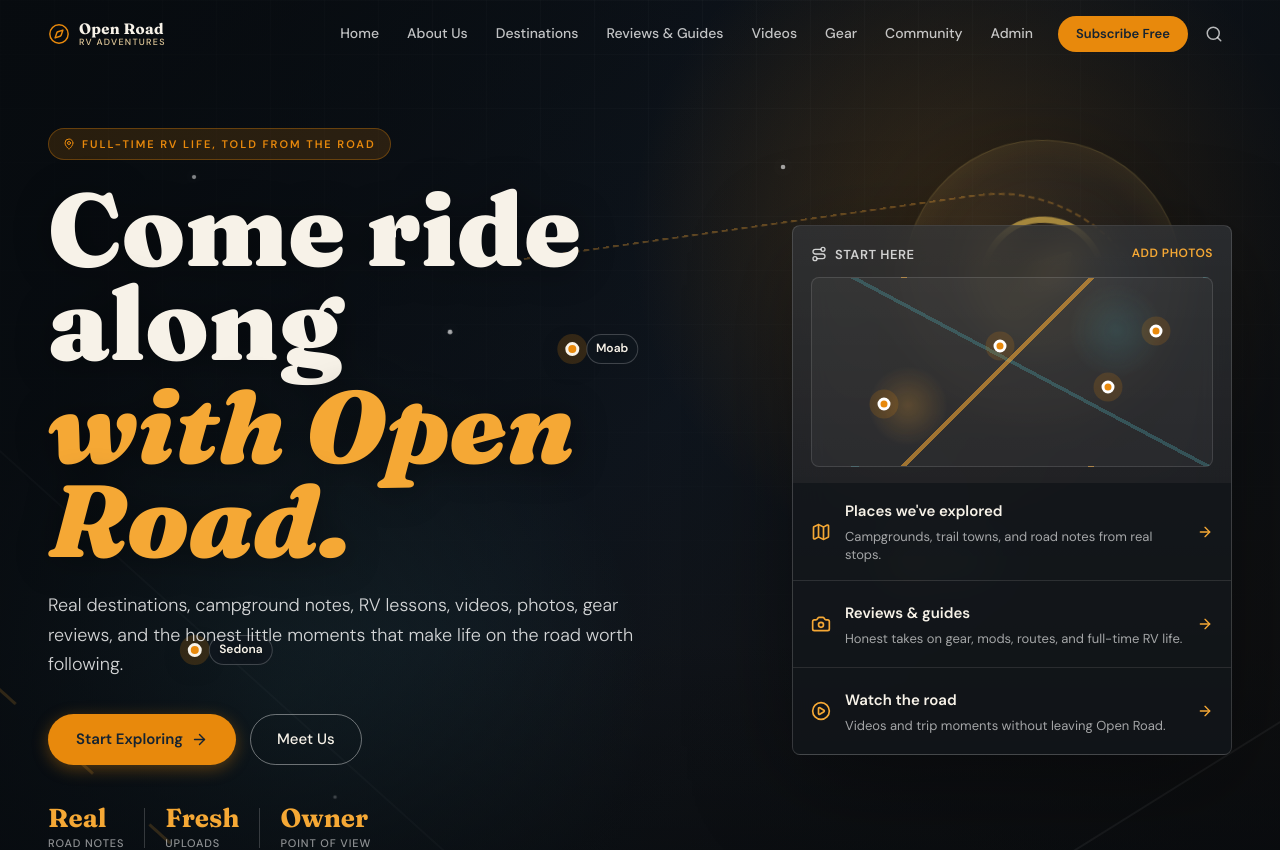
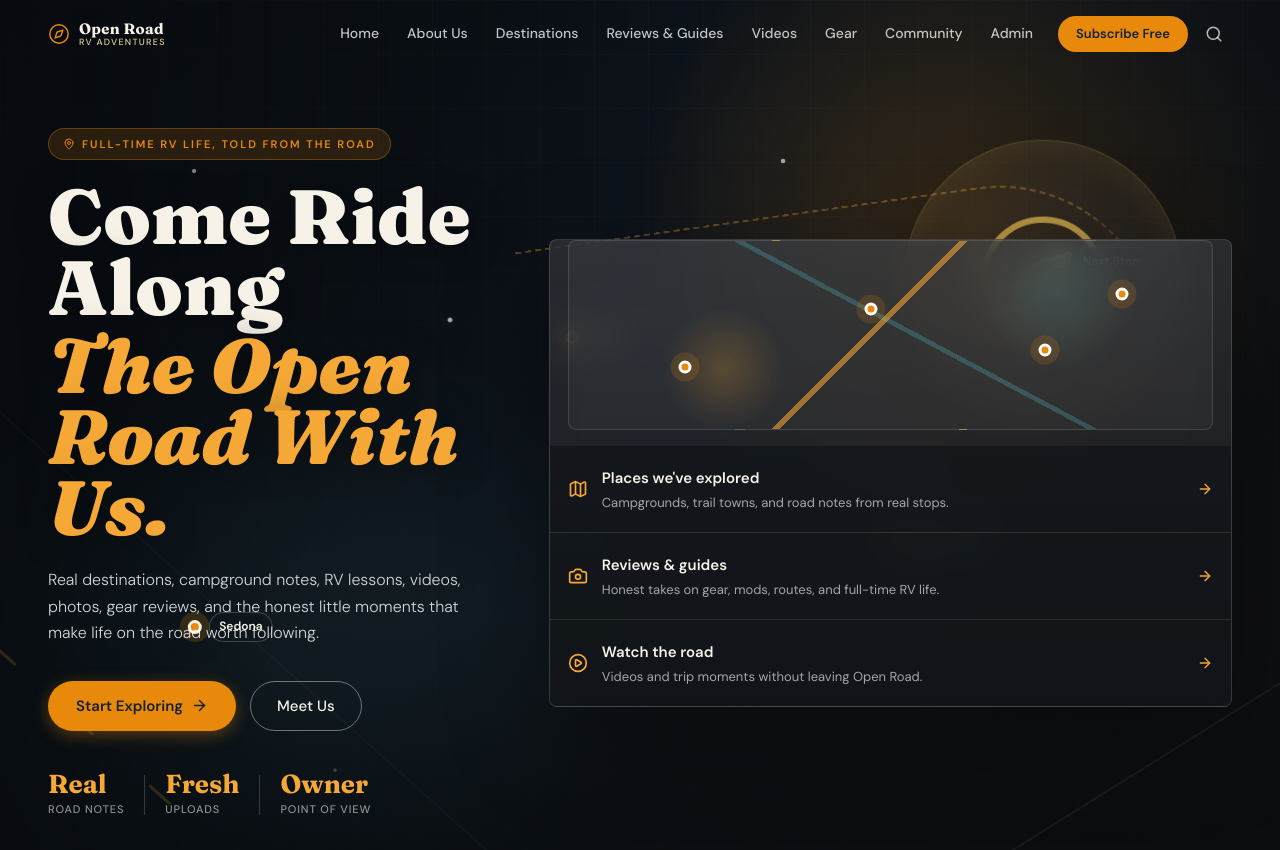
Before and after one commit to davstar1/RV-Adventures, a React (Vite) app: page / in a window 1280 px wide. Shown: the top 850 px of the page. Built offline with nearby package versions, Linux system fonts and the light colour scheme; no server answers; the database is empty.

Commit message:
Change Tilte

```diff
--- a/src/Hero.css
+++ b/src/Hero.css
@@ -158,15 +158,15 @@
   z-index: 3;
   flex: 1;
   display: grid;
-  grid-template-columns: minmax(0, 1fr) minmax(320px, 440px);
+  grid-template-columns: minmax(300px, .78fr) minmax(420px, 1.22fr);
   align-items: center;
-  gap: clamp(30px, 6vw, 86px);
+  gap: clamp(28px, 5vw, 68px);
   padding-top: 128px;
   padding-bottom: 118px;
 }
 
 .hero-content {
-  max-width: 690px;
+  max-width: 560px;
 }
 
 .hero-eyebrow {
@@ -183,7 +183,7 @@
 .hero-title {
   margin-bottom: 24px;
   color: var(--white);
-  font-size: clamp(52px, 8vw, 106px);
+  font-size: clamp(44px, 6vw, 78px);
   font-weight: 900;
   letter-spacing: 0;
   line-height: .92;
@@ -198,10 +198,10 @@
 }
 
 .hero-lead {
-  max-width: 590px;
+  max-width: 520px;
   margin-bottom: 34px;
   color: rgba(255,255,255,.82);
-  font-size: 18px;
+  font-size: 16px;
   font-weight: 300;
   line-height: 1.65;
 }
@@ -256,6 +256,8 @@
 
 .hero-feature {
   width: 100%;
+  max-width: 720px;
+  justify-self: center;
   border: 1px solid rgba(255,255,255,.14);
   border-radius: 8px;
   background:
@@ -264,31 +266,6 @@
   box-shadow: 0 26px 100px rgba(0,0,0,.34);
   backdrop-filter: blur(18px);
   overflow: hidden;
-}
-
-.hero-feature-top {
-  display: flex;
-  align-items: center;
-  justify-content: space-between;
-  gap: 18px;
-  padding: 18px 18px 12px;
-  color: rgba(255,255,255,.78);
-  font-size: 13px;
-  font-weight: 800;
-  letter-spacing: .04em;
-  text-transform: uppercase;
-}
-
-.hero-feature-top span {
-  display: inline-flex;
-  align-items: center;
-  gap: 8px;
-}
-
-.hero-feature-top a {
-  color: var(--gold-lt);
-  font-size: 12px;
-  white-space: nowrap;
 }
 
 .hero-feature-map {
@@ -319,8 +296,8 @@
 .hero-slideshow {
   position: relative;
   overflow: hidden;
-  min-height: 236px;
-  margin: 0 18px 16px;
+  min-height: clamp(320px, 38vw, 470px);
+  margin: 18px;
   border: 4px solid transparent;
   border-radius: 12px;
   background:
@@ -332,7 +309,7 @@
 .hero-slide {
   position: relative;
   width: 100%;
-  height: 236px;
+  height: clamp(320px, 38vw, 470px);
   margin: 0;
   overflow: hidden;
 }
@@ -490,7 +467,7 @@
   }
 
   .hero-feature {
-    max-width: 560px;
+    max-width: 720px;
   }
 
   .hero-compass {
@@ -512,7 +489,7 @@
   }
 
   .hero-title {
-    font-size: clamp(44px, 13vw, 66px);
+    font-size: clamp(38px, 11vw, 58px);
   }
 
   .hero-lead {
@@ -546,10 +523,11 @@
   }
 
   .hero-slideshow {
-    min-height: 196px;
+    min-height: 260px;
+    margin: 12px;
   }
 
   .hero-slide {
-    height: 196px;
+    height: 260px;
   }
 }
--- a/src/Hero.jsx
+++ b/src/Hero.jsx
@@ -1,5 +1,5 @@
 import { useEffect, useMemo, useState } from 'react';
-import { ArrowRight, Camera, ChevronDown, Compass, Map, MapPin, PlayCircle, Route } from 'lucide-react';
+import { ArrowRight, Camera, ChevronDown, Compass, Map, MapPin, PlayCircle } from 'lucide-react';
 import { useContent } from './contentStore';
 import { resolveMediaUrl } from './mediaUrls';
 import './Hero.css';
@@ -85,8 +85,8 @@ export default function Hero() {
           </span>
 
           <h1 className="hero-title">
-            Come ride along
-            <em>with Open Road.</em>
+            Come Ride Along
+            <em>The Open Road With Us.</em>
           </h1>
 
           <p className="hero-lead">
@@ -112,10 +112,6 @@ export default function Hero() {
         </div>
 
         <div className="hero-feature" aria-label="Featured site sections">
-          <div className="hero-feature-top">
-            <span><Route size={16} /> Start here</span>
-            <a href="#admin/slides">Add photos</a>
-          </div>
           {currentSlide ? (
             <div className="hero-slideshow" aria-label="Adventure photo slideshow">
               <figure className="hero-slide hero-slide-active" key={currentSlide.id || currentSlide.image}>
```
